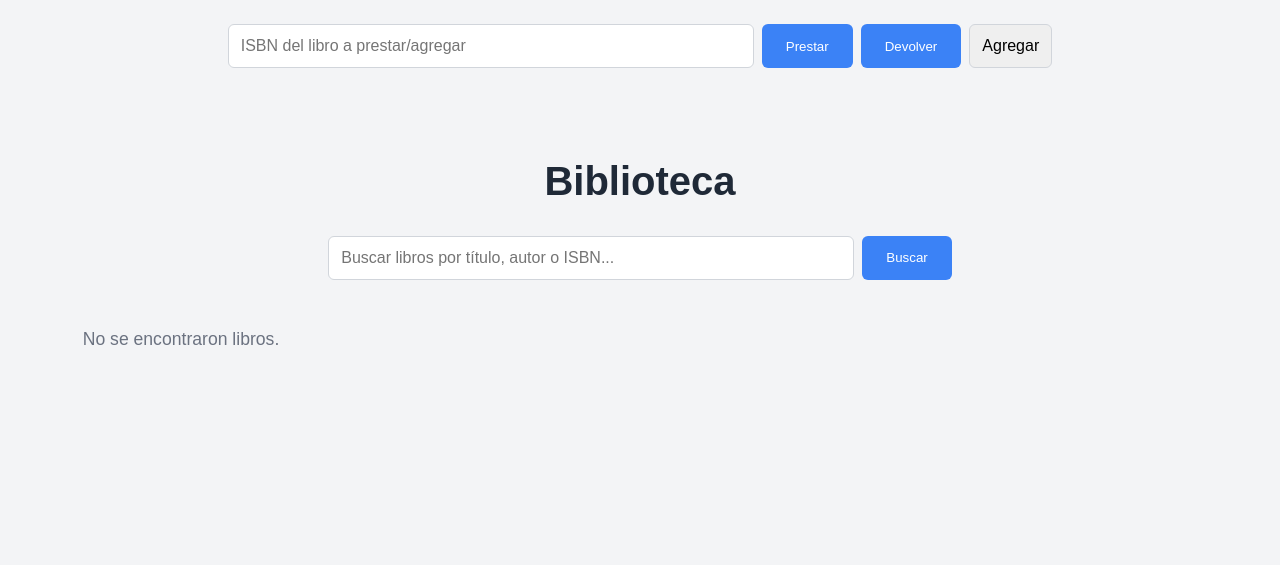
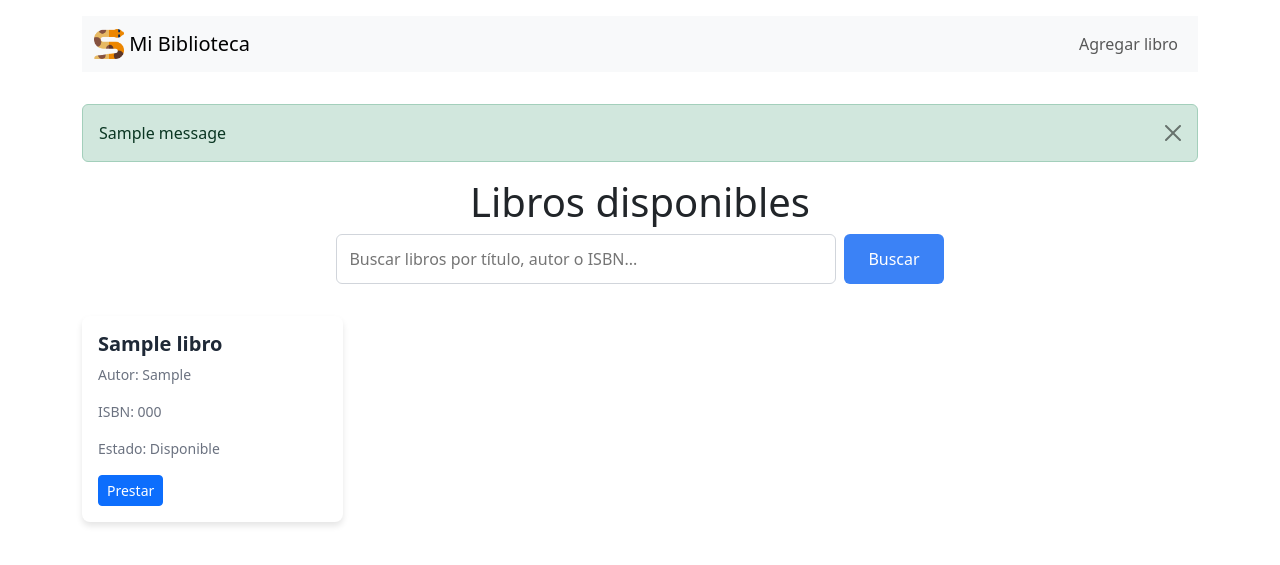
Before and after one commit to jmfdiazAL/Curso-CEP-Python, a Flask app: page / in a window 1280 px wide. Shown: the top 565 px of the page. Run offline with Flask 3, Linux system fonts and the light colour scheme; tables that the repository leaves empty hold one stand-in row (values such as "Sample post"); one stand-in notice (Sample message) is shown.

Commit message:
Quinta revisión Tarea Módulo 5

```diff
--- a/M4/libro.py
+++ b/M4/libro.py
@@ -18,10 +18,5 @@ class Libro:
     def __str__(self):
         return f'Título: {self.titulo}, Autor: {self.autor}, ISBN: {self.isbn}, Disponible: {self.disponible}'
 
-    def devolver(self):
-        if self._prestado:
-            self._prestado = False
-            self.disponible = True
-
     def __str__(self):
         return f'Título: {self.titulo}, Autor: {self.autor}, ISBN: {self.isbn}, Disponible: {self.disponible}'
--- a/M5/biblioteca_web/app.py
+++ b/M5/biblioteca_web/app.py
@@ -1,28 +1,18 @@
 from biblioteca import Biblioteca, Libro
-from flask import Flask, render_template, request
-import os
-
-# Función para cargar libros
-def cargar_libros(biblioteca):
-    libros = []
-    libros = biblioteca.listar_libros()
-    return libros
+from flask import Flask, flash, redirect, render_template, request, url_for
 
 # Inicializar la biblioteca
-def init_biblioteca():
-    biblioteca = Biblioteca('Mi Biblioteca')
-    return biblioteca
-
-global biblioteca
-biblioteca = init_biblioteca()
+biblioteca = Biblioteca('Mi Biblioteca')
+libros = []
 
 app = Flask(__name__)
+app.secret_key = 'Mi secreto'
 
 # Rutas de la aplicación Flask
 # Página principal con lista de libros y buscador
 @app.route('/', methods=['GET', 'POST'])
 def index():
-    libros = cargar_libros(biblioteca)
+    libros = biblioteca.cargar_libros()
     termino_busqueda = request.form.get('search', '').lower() if request.method == 'POST' else ''
 
     # Filtrar libros si hay término de búsqueda
@@ -34,26 +24,47 @@ def index():
                termino_busqueda in libro.isbn.lower()
         ]
 
-    return render_template('index.html', libros=libros, termino_busqueda=termino_busqueda)
+    return render_template('index.html', nombre=biblioteca.nombre, libros=libros, termino_busqueda=termino_busqueda)
 
 # Página para agregar un libro
-@app.route('/agregar', methods=["GET", "POST"])
+@app.route('/agregar', methods=['GET', 'POST'])
 def agregar():
-    titulo = ""
-    autor = ""
-    isbn = ""
     if request.method == 'POST':
-        titulo = request.form.get("titulo")
-        autor = request.form.get("autor")
-        isbn = request.form.get("isbn")
-        biblioteca.agregar_libro(Libro(titulo, autor, isbn))
+        titulo = request.form.get('titulo', '').strip()
+        autor = request.form.get('autor', '').strip()
+        isbn = request.form.get('isbn', '').strip()
+        if not titulo or not autor or not isbn:
+            flash('Todos los campos son obligatorios.', 'warning')
+            return redirect(url_for('agregar'))
+        libro = Libro(titulo, autor, isbn)
+        try:
+            biblioteca.agregar_libro(libro)
+            flash('Libro agregado correctamente.', 'success')
+            return redirect(url_for('index'))
+        except ValueError:
+            flash('ISBN duplicado. No se pudo agregar el libro.', 'danger')
+            return redirect(url_for('agregar'))
+    return render_template('agregar.html')
 
-    return render_template("agregar.html", titulo=titulo, autor=autor, isbn=isbn)
+# Ruta para prestar un libro
+@app.route('/prestar/<isbn>')
+def prestar(isbn):
+    prestar = biblioteca.prestar_libro(isbn)
+    if prestar:
+        flash('El libro ha sido prestado.', 'success')
+    else:
+        flash('Libro no se puede prestar.', 'danger')
+    return redirect(url_for('index'))
 
-@app.route('/prestar/<isbn>', methods=['GET', 'POST'])
-def prestar(isbn):
-    libros = cargar_libros(biblioteca)
-    return render_template('index.html', libros=libros, mensaje=isbn)
+# Ruta para devolver un libro
+@app.route('/devolver/<isbn>')
+def devolver(isbn):
+    devolver = biblioteca.devolver_libro(isbn)
+    if devolver:
+        flash('El libro ha sido devuelto.', 'success')
+    else:
+        flash('Libro no se puede devolver.', 'danger')
+    return redirect(url_for('index'))
 
 if __name__ == '__main__':
     app.run(debug=True)
--- a/M5/biblioteca_web/biblioteca.py
+++ b/M5/biblioteca_web/biblioteca.py
@@ -20,11 +20,6 @@ class Libro:
     def __str__(self):
         return f'Título: {self.titulo}, Autor: {self.autor}, ISBN: {self.isbn}, Disponible: {self.disponible}'
 
-    def devolver(self):
-        if self._prestado:
-            self._prestado = False
-            self.disponible = True
-
     def __str__(self):
         return f'Título: {self.titulo}, Autor: {self.autor}, ISBN: {self.isbn}, Disponible: {self.disponible}'
 
@@ -34,7 +29,6 @@ class Biblioteca:
     def __init__(self, nombre):
         # Creamos la conexión a la base de datos
         self._conn = sqlite3.connect('biblioteca.db', check_same_thread=False)
-        self._conn.execute("PRAGMA foreign_keys = 1") # Habilitar claves foráneas para On DELETE CASCADE
 
         # Crear las tablas en la base de datos
         cursor = self._conn.cursor()
@@ -52,7 +46,7 @@ class Biblioteca:
                 isbn TEXT NOT NULL,
                 disponible BOOLEAN NOT NULL,
                 id_biblioteca INTEGER,
-                FOREIGN KEY (id_biblioteca) REFERENCES biblioteca (id) ON DELETE CASCADE
+                FOREIGN KEY (id_biblioteca) REFERENCES biblioteca (id)
             )
         ''')
         self._conn.commit()
@@ -70,12 +64,23 @@ class Biblioteca:
         self.libros.append(libro)
         # Guardar el libro en la base de datos
         cursor = self._conn.cursor()
+        try:
+            cursor.execute('''
+                INSERT INTO libro (titulo, autor, isbn, disponible, id_biblioteca)
+                VALUES (?, ?, ?, ?, ?)
+            ''', (libro.titulo, libro.autor, libro.isbn, libro.disponible, self._id))
+            self._conn.commit()
+            libro._id = cursor.lastrowid
+        except sqlite3.IntegrityError as e:
+            raise ValueError('ISBN duplicado') from e
+
+    def cargar_libros(self):
+        cursor = self._conn.cursor()
         cursor.execute('''
-            INSERT INTO libro (titulo, autor, isbn, disponible, id_biblioteca)
-            VALUES (?, ?, ?, ?, ?)
-        ''', (libro.titulo, libro.autor, libro.isbn, libro.disponible, self._id))
-        self._conn.commit()
-        libro._id = cursor.lastrowid
+            SELECT titulo, autor, isbn, disponible FROM libro WHERE id_biblioteca = ?
+        ''', (self._id,))
+        self.libros = cursor.fetchall()
+        return [Libro(titulo, autor, isbn) for titulo, autor, isbn, disponible in self.libros]
 
     def mostrar_libros(self):
         for libro in self.libros:
@@ -100,6 +105,19 @@ class Biblioteca:
                 return True
         return False
 
+    def devolver_libro(self, isbn):
+        for libro in self.libros:
+            if libro.isbn == isbn and not libro.disponible:
+                libro.devolver()
+                # Actualizar en la base de datos
+                cursor = self._conn.cursor()
+                cursor.execute('''
+                    UPDATE libro SET disponible = ? WHERE id = ?
+                ''', (libro.disponible, libro._id))
+                self._conn.commit()
+                return True
+        return False
+
     def borrar(self):
         # Eliminamos la tabla de la BD. Al tener ON DELETE CASCADE, se eliminan también los libros asociados.
         cursor = self._conn.cursor()
--- a/M5/biblioteca_web/templates/base.html
+++ b/M5/biblioteca_web/templates/base.html
@@ -4,22 +4,38 @@
     <meta charset="UTF-8">
     <title>Biblioteca</title>
     <link rel="stylesheet" href="{{ url_for('static', filename='css/styles.css') }}">
+    <link href="https://cdn.jsdelivr.net/npm/bootstrap@5.3.2/dist/css/bootstrap.min.css" rel="stylesheet">
 </head>
 <body>
     <div class="container">
-        <!-- Formulario de préstamo -->
-        <form method="POST" class="search-form">
-            <input type="text" name="prestar" value="{{ isbn_prestar }}"
-                    placeholder="ISBN del libro a prestar/agregar">
-            <button type="submit">Prestar</button>
-            <button type="submit">Devolver</button>
-            <a href="{{ url_for('agregar') }}"><input type="button" value="Agregar" class="btn btn-secondary" /></a>
-        </form>
-        <p>{{ mensaje }}</p>
+        <nav class="navbar navbar-expand-lg navbar-light bg-light">
+        <div class="container-fluid">
+            <a class="navbar-brand" href="{{ url_for('index') }}">
+                <img src="/static/assets/python.png" width="30" class="d-inline-block align-top" alt="">
+                {{ nombre }}
+            </a>
+            <div class="collapse navbar-collapse">
+            <ul class="navbar-nav ms-auto">
+                <li class="nav-item"><a class="nav-link" href="{{ url_for('agregar') }}">Agregar libro</a></li>
+            </ul>
+            </div>
+        </div>
+        </nav>
     </div>
     <div class="container">
+    {% with messages = get_flashed_messages(with_categories=true) %}
+        {% if messages %}
+            {% for category, message in messages %}
+            <div class="alert alert-{{ category }} alert-dismissible fade show" role="alert">
+                {{ message }}
+                <button type="button" class="btn-close" data-bs-dismiss="alert"></button>
+            </div>
+            {% endfor %}
+        {% endif %}
+    {% endwith %}
     {% block content %}
     {% endblock %}
     </div>
+    <script src="https://cdn.jsdelivr.net/npm/bootstrap@5.3.2/dist/js/bootstrap.bundle.min.js"></script>
 </body>
 </html>
--- a/M5/biblioteca_web/templates/index.html
+++ b/M5/biblioteca_web/templates/index.html
@@ -1,6 +1,6 @@
 {% extends "base.html" %}
 {% block content %}
-<h1>Biblioteca</h1>
+<h1>Libros disponibles</h1>
 
 <!-- Formulario de búsqueda -->
 <form method="POST" class="search-form">
@@ -17,6 +17,12 @@
             <h2>{{ libro.titulo }}</h2>
             <p>Autor: {{ libro.autor }}</p>
             <p>ISBN: {{ libro.isbn }}</p>
+            <p>Estado: {{ 'Disponible' if libro.disponible else 'No disponible' }}</p>
+            {% if libro.disponible %}
+                <a href="{{ url_for('prestar', isbn=libro.isbn) }}" class="btn btn-sm btn-primary">Prestar</a>
+            {% else %}
+                <a href="{{ url_for('devolver', isbn=libro.isbn) }}" class="btn btn-sm btn-success">Devolver</a>
+            {% endif %}
         </div>
     </div>
     {% else %}
```
Also changed, not shown: M5/biblioteca_web/requirements.txt (deleted, +0 -8 lines), M5/biblioteca_web/templates/agregar.html (+18 -12 lines), M5/biblioteca_web/README.md, M5/biblioteca_web/static/assets/python.png (added).
